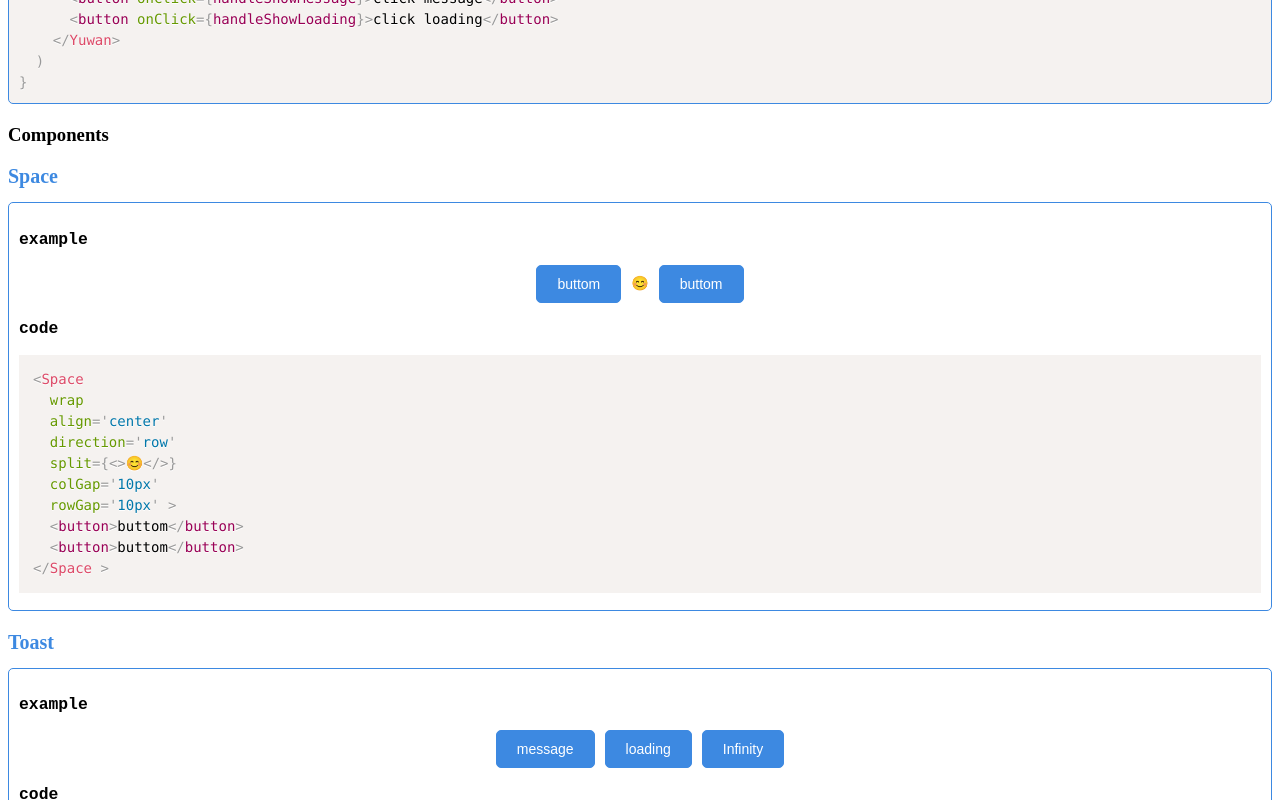
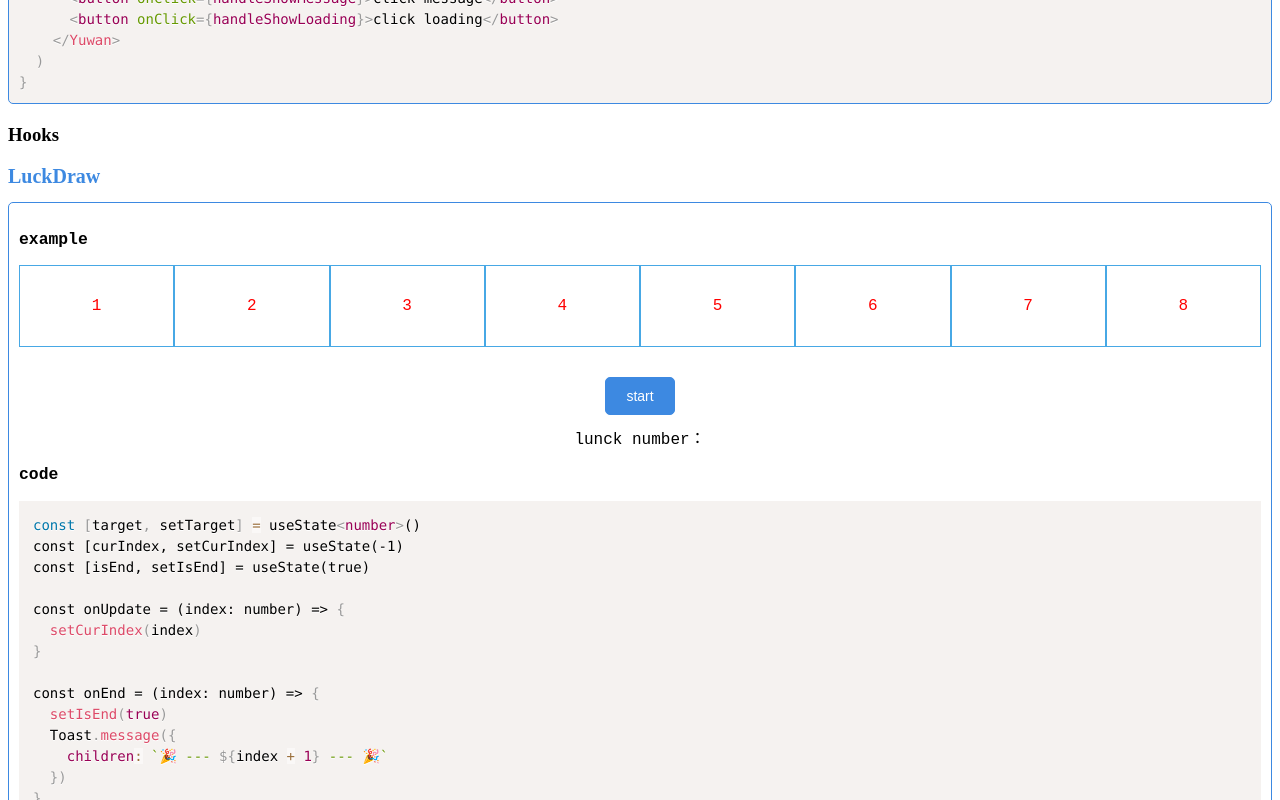
Before and after one commit to daiyu5577/yuwan, a React (Vite) app: page / in a window 1280 px wide. Shown: the part 560-1360 px from the top of the page. Built offline with nearby package versions, Linux system fonts and the light colour scheme.

Commit message:
feat: add hooks

```diff
--- /dev/null
+++ b/packages/LuckDraw/index.ts
@@ -0,0 +1,57 @@
+import React, { useEffect, useRef, useState } from 'react'
+
+interface Props {
+  len: number; // 抽奖数组长度
+  turns?: number; // 圈数 >= 1
+  speed?: number; // 速度毫秒
+  damping?: number; // 阻力 0-1
+  onUpdate?: (index: number) => void;
+  onEnd?: (index: number) => void;
+}
+
+export default function useLuckDraw(props: Props) {
+
+  const { len, turns = 3, speed = 100, damping = 0.2, onUpdate, onEnd } = props;
+
+  const timer = useRef<any>(0)
+
+  const targetIndex = useRef<number>(-1)
+  const lessDuration = useRef(speed)
+  const allRunTimes = useRef<number>(0) // 总运行次数
+  const curRunTimes = useRef<number>(0) // 当前运行次数
+
+  const loop = () => {
+    curRunTimes.current += 1
+    onUpdate?.((curRunTimes.current - 1) % len)
+
+    if (curRunTimes.current >= allRunTimes.current) {
+      setTimeout(() => {
+        onEnd?.(targetIndex.current!)
+      }, lessDuration.current)
+      return
+    }
+
+    if (curRunTimes.current / allRunTimes.current >= 3 / 5) {
+      lessDuration.current *= (damping + 1)
+    }
+
+    timer.current = setTimeout(loop, lessDuration.current);
+  }
+
+  const run = (index: number) => {
+    if (!index && index != 0) return
+    targetIndex.current = index
+    curRunTimes.current = 0
+    allRunTimes.current = turns * len + index + 1
+    lessDuration.current = speed
+    loop()
+  }
+
+  useEffect(() => {
+    return () => {
+      clearTimeout(timer.current)
+    }
+  }, [])
+
+  return { run }
+}
--- a/packages/index.ts
+++ b/packages/index.ts
@@ -2,3 +2,4 @@ import './index.less'
 export { default as Layout, useLayout } from './Layout'
 export { default as Toast, SvgLoading } from './Toast'
 export { default as Space } from './Space'
+export { default as useLuckDraw } from './LuckDraw'
--- a/src/App/index.tsx
+++ b/src/App/index.tsx
@@ -2,9 +2,17 @@ import { useEffect } from 'react'
 import Prism from 'prismjs'
 import 'prismjs/components/prism-jsx.min.js'
 import 'prismjs/themes/prism.min.css'
-import Space, { name as SpaceName } from './Space'
-import Toast, { name as ToastName } from './Toast'
+import Space, { name as SpaceName } from '../Space'
+import Toast, { name as ToastName } from '../Toast'
+import LuckDraw, { name as LuckDrawName } from '../LuckDraw'
 import styles from './index.module.less'
+
+const hooks = [
+  {
+    name: LuckDrawName,
+    component: LuckDraw,
+  },
+]
 
 const components = [
   {
@@ -60,8 +68,22 @@ const App = () => {
         </code>
       </pre>
 
+      <h3>Hooks</h3>
+      {
+        hooks.map((item) => {
+          return (
+            <div key={item.name}>
+              <div className='title' id={item.name}>{item.name}</div>
+              <pre className='box'>
+                <item.component />
+              </pre>
+            </div>
+          )
+        })
+      }
+
+
       <h3>Components</h3>
-
       {
         components.map((item) => {
           return (
--- /dev/null
+++ b/src/LuckDraw/index.module.less
@@ -0,0 +1,39 @@
+.luckDraw {
+  display: flex;
+  flex-direction: column;
+  align-items: center;
+
+  :global {
+    .list {
+      display: flex;
+      align-items: center;
+      width: 100%;
+
+      .luckDraw-item {
+        flex: 1;
+        text-align: center;
+        height: 80px;
+        line-height: 80px;
+        color: red;
+        font-size: 16px;
+        border: 1px solid #47a8e5;
+      }
+
+      .actived {
+        background-color: antiquewhite;
+      }
+    }
+
+    .btn {
+      margin-top: 30px;
+    }
+
+    .target {
+      margin-top: 10px;
+      font-size: 16px;
+      text-align: center;
+    }
+
+  }
+
+}
--- /dev/null
+++ b/src/LuckDraw/index.tsx
@@ -0,0 +1,94 @@
+import React, { type FC, useEffect, useRef, useState } from 'react'
+import useLuckDraw from '../../packages/LuckDraw'
+import Toast from '../../packages/Toast'
+import styles from "./index.module.less"
+
+const list = [1, 2, 3, 4, 5, 6, 7, 8]
+// 抽奖组件
+const Component: FC = () => {
+
+  const [target, setTarget] = useState<number>()
+  const [curIndex, setCurIndex] = useState(-1)
+  const [isEnd, setIsEnd] = useState(true)
+
+  const onUpdate = (index: number) => {
+    setCurIndex(index)
+  }
+
+  const onEnd = (index: number) => {
+    setIsEnd(true)
+    Toast.message({
+      children: `🎉 --- ${index + 1} --- 🎉`
+    })
+  }
+
+  const { run } = useLuckDraw({
+    len: list.length,
+    turns: 2,
+    speed: 100,
+    damping: 0.28,
+    onUpdate,
+    onEnd
+  })
+
+  const handleStart = () => {
+    if (!isEnd) return
+    const index = Math.floor(Math.random() * list.length)
+    setTarget(index)
+    run(index)
+    setIsEnd(false)
+  }
+
+  return (
+    <div>
+      <h3>example</h3>
+      <div className={styles.luckDraw}>
+        <div className="list">
+          {list.map((v, i) => (<div className={`luckDraw-item ${curIndex == i ? 'actived' : ''}`} key={i}>{v}</div>))}
+        </div>
+        <button className='btn' onClick={handleStart}>start</button>
+        <div className="target">lunck number：{target ? target + 1 : ''}</div>
+      </div>
+      <h3>code</h3>
+      <pre>
+        <code className="language-jsx">
+          {`const [target, setTarget] = useState<number>()
+const [curIndex, setCurIndex] = useState(-1)
+const [isEnd, setIsEnd] = useState(true)
+
+const onUpdate = (index: number) => {
+  setCurIndex(index)
+}
+
+const onEnd = (index: number) => {
+  setIsEnd(true)
+  Toast.message({
+    children: \`🎉 --- \${index + 1} --- 🎉\`
+  })
+}
+
+const { run } = useLuckDraw({
+  len: list.length,
+  turns: 2,
+  speed: 100,
+  damping: 0.3,
+  onUpdate,
+  onEnd
+})
+
+const handleStart = () => {
+  if (!isEnd) return
+  const index = Math.floor(Math.random() * list.length)
+  setTarget(index)
+  run(index)
+  setIsEnd(false)
+}`}
+        </code>
+      </pre>
+    </div>
+  )
+}
+
+export const name = 'LuckDraw'
+
+export default Component
--- a/src/App/Space/index.tsx
+++ b/src/Space/index.tsx
@@ -1,5 +1,5 @@
 import React, { type FC } from 'react'
-import Space from '../../../packages/Space'
+import Space from '../../packages/Space'
 
 const Component: FC = () => {
   return (
--- a/src/App/Toast/index.tsx
+++ b/src/Toast/index.tsx
@@ -1,6 +1,6 @@
 import React, { type FC } from 'react'
-import Space from '../../../packages/Space'
-import Toast from '../../../packages/Toast'
+import Space from '../../packages/Space'
+import Toast from '../../packages/Toast'
 
 const Component: FC = () => {
 
```
